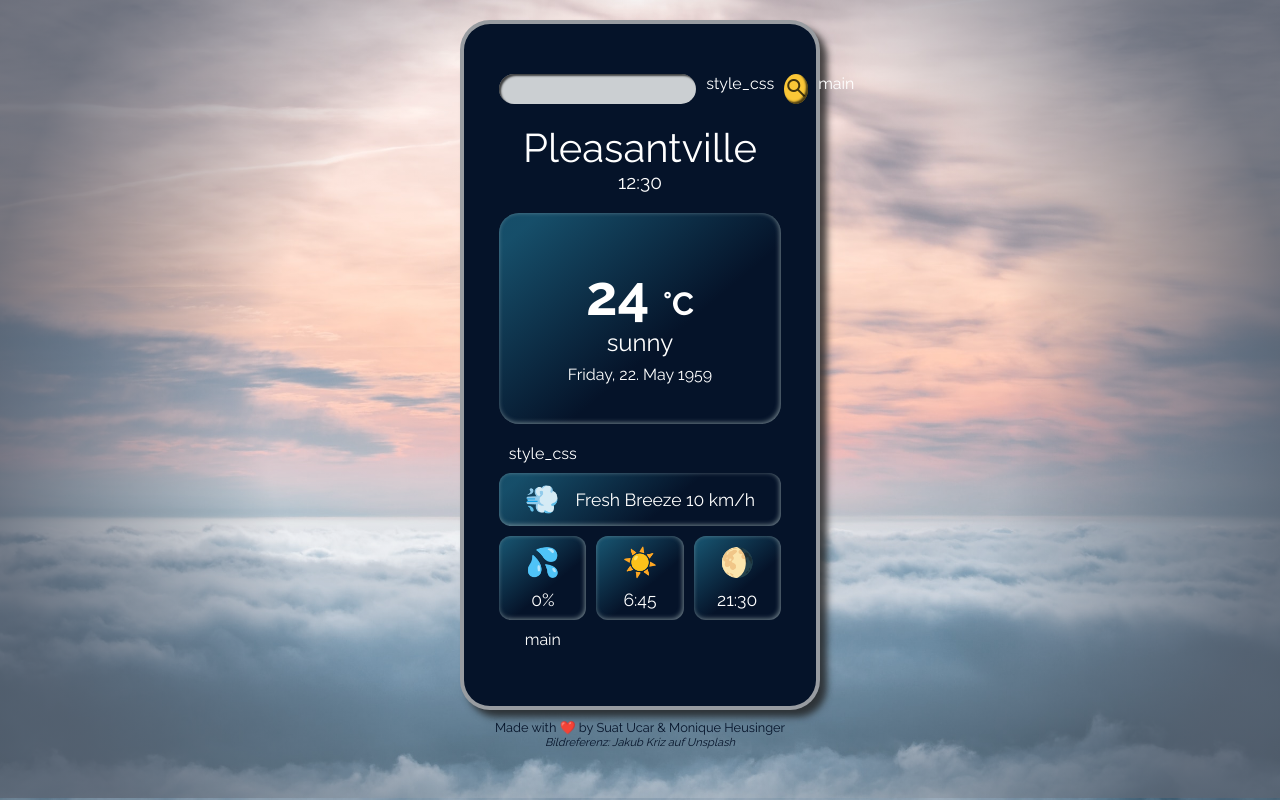
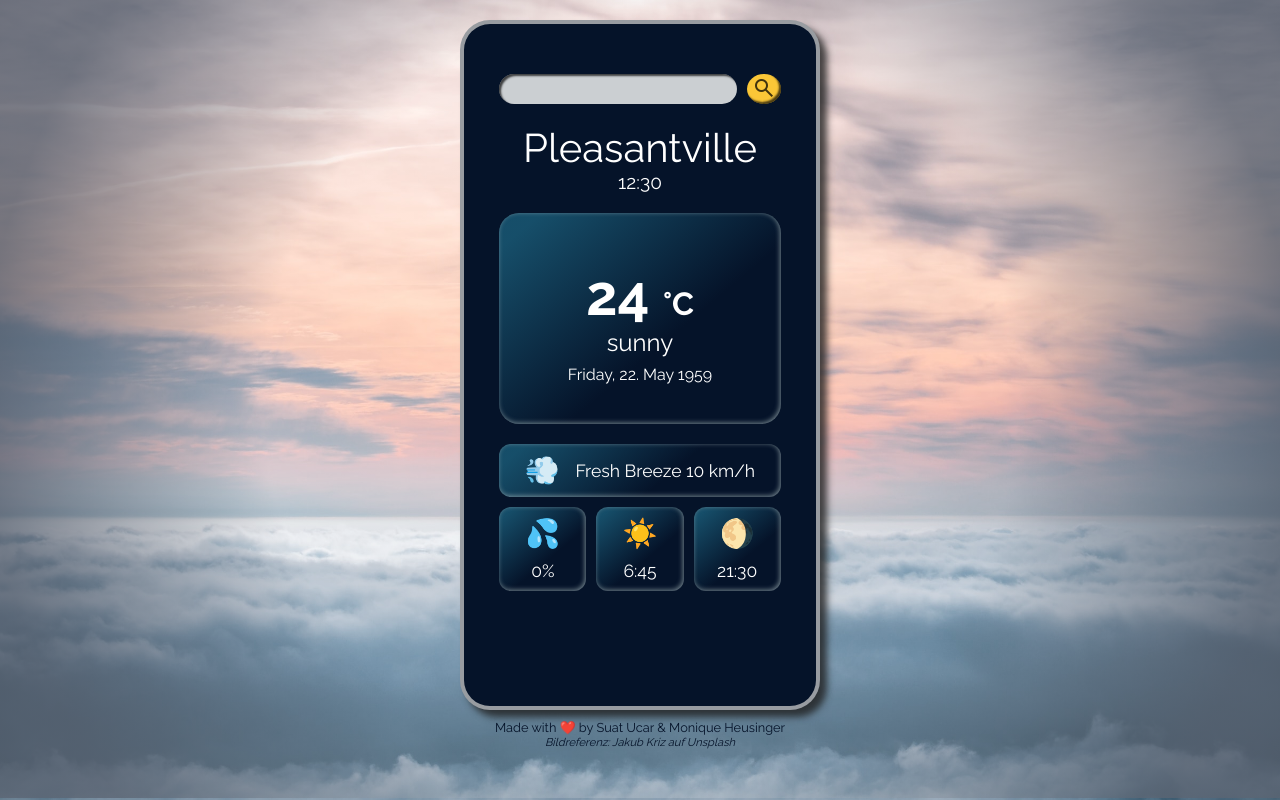
Before and after one commit to MoniqueHeusinger/Weather_App, a plain HTML site: page index.html in a window 1280 px wide. Drawn offline with nearby package versions, Linux system fonts and the light colour scheme.

Commit message:
CSS final

```diff
--- a/index.html
+++ b/index.html
@@ -17,15 +17,11 @@
         <article class="data_style_general" id="searchbar">
           <form onsubmit="return false">
             <input type="text" name="searchInput" id="searchInput" />
-style_css
             <button>
               <span class="material-symbols-outlined search_style">
                 search
               </span>
             </button>
-
-
- main
           </form>
         </article>
 
@@ -51,7 +47,6 @@ style_css
 
         <!-- Further weather data -->
         <article id="weather_data_two" class="data_style_general data_grid">
-style_css
           <div>
             <span>💨</span>
             <p id="data_one">Fresh Breeze 10 km/h</p>
@@ -68,8 +63,6 @@ style_css
             <span>🌖</span>
             <p id="data_four">21:30</p>
           </div>
-
- main
         </article>
 
         <!-- optional: add forecast (plan: 5 Tage)-->
```
